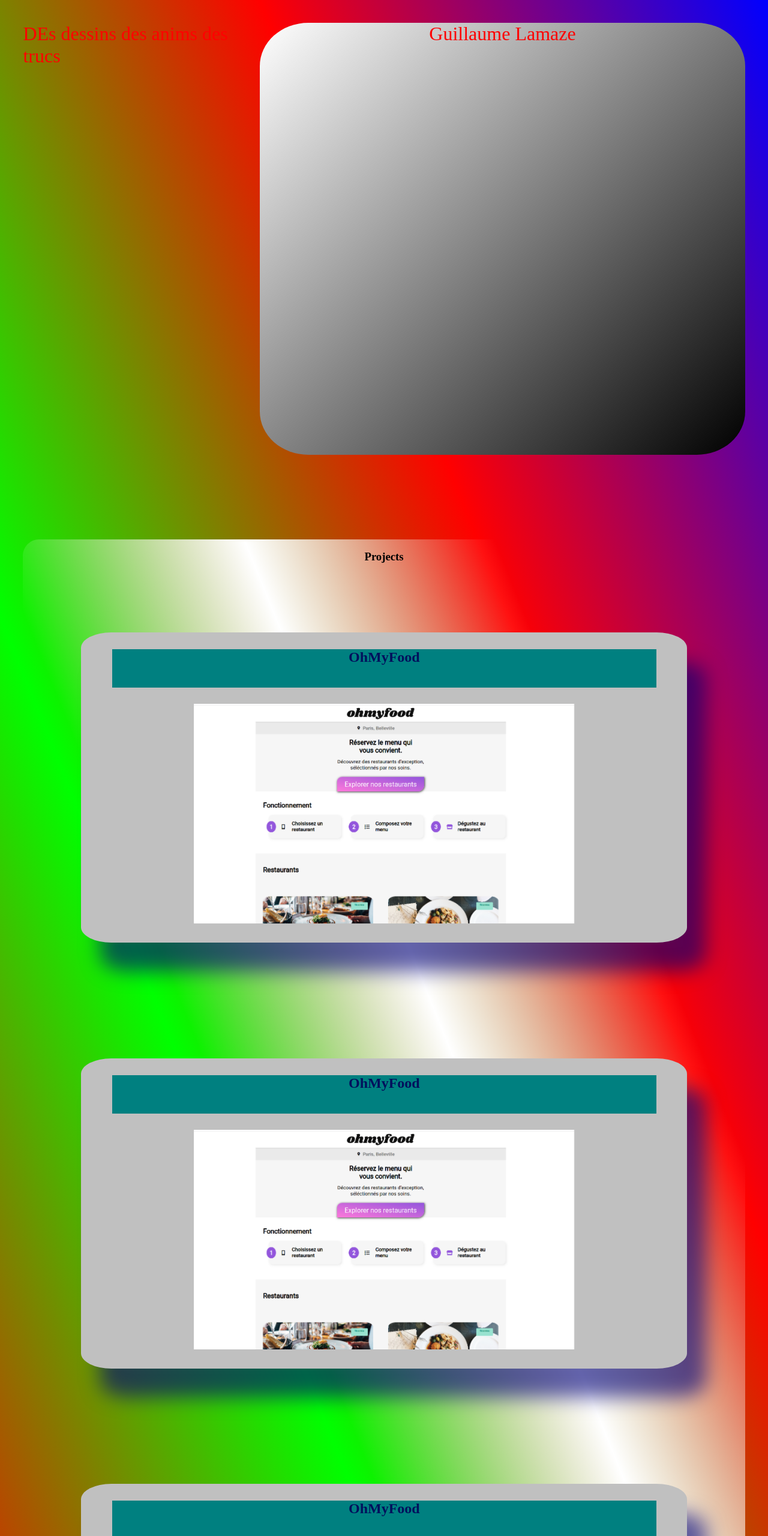
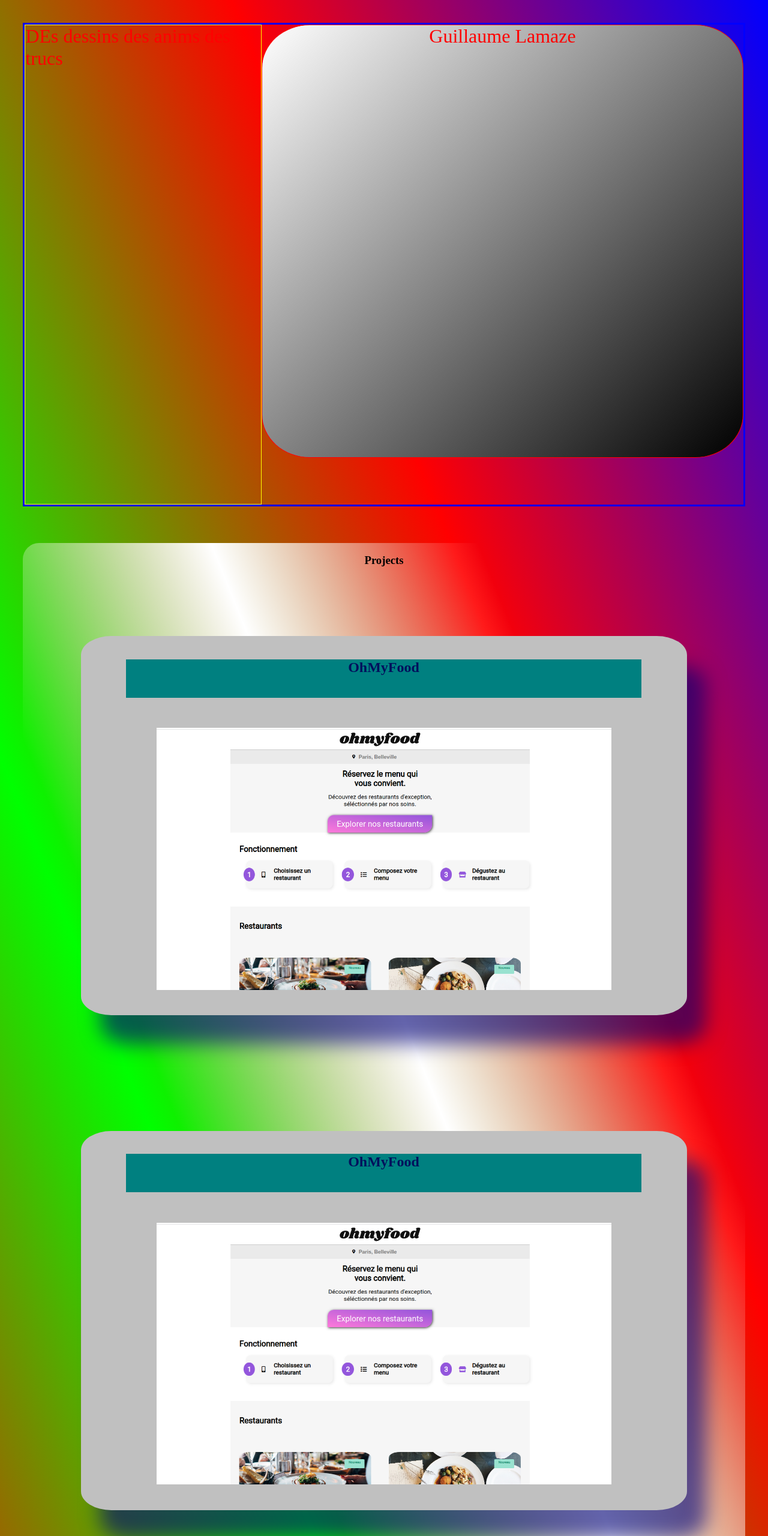
Before and after one commit to Flothar78/portfolio2, a website: page index.html in a window 1280 px wide. Shown: the top 2560 px of the page at 60% size. Drawn offline with Linux system fonts and the light colour scheme.

Commit message:
Adjustments

```diff
--- a/index.html
+++ b/index.html
@@ -17,8 +17,8 @@
         <h3>Projects</h3>
 
         <div class="project">
-          <figure>
-            <figcaption class="project-figcaption">OhMyFood</figcaption>
+          <div>
+            <div class="project-figcaption">OhMyFood</div>
             <a
               href="https://flothar78.github.io/GuillaumeLamaze_3_23022021/"
               target="_blank"
@@ -29,11 +29,11 @@
                 alt="oh-my-food-photo"
               />
             </a>
-          </figure>
+          </div>
         </div>
         <div class="project">
-          <figure>
-            <figcaption class="project-figcaption">OhMyFood</figcaption>
+          <div>
+            <div class="project-figcaption">OhMyFood</div>
             <a
               href="https://flothar78.github.io/GuillaumeLamaze_3_23022021/"
               target="_blank"
@@ -44,11 +44,11 @@
                 alt="oh-my-food-photo"
               />
             </a>
-          </figure>
+          </div>
         </div>
         <div class="project">
-          <figure>
-            <figcaption class="project-figcaption">OhMyFood</figcaption>
+          <div>
+            <div class="project-figcaption">OhMyFood</div>
             <a
               href="https://flothar78.github.io/GuillaumeLamaze_3_23022021/"
               target="_blank"
@@ -59,7 +59,7 @@
                 alt="oh-my-food-photo"
               />
             </a>
-          </figure>
+          </div>
         </div>
       </div>
     </div>
--- a/sass/portfolio.scss
+++ b/sass/portfolio.scss
@@ -4,13 +4,18 @@
 @import "./layout/draws-and-person-frames";
 @import "./layout/background-color";
 @import "./layout/projects-frame";
-@media screen and (min-width: 900px) and (max-width: 1400px) {
+@media screen and (min-width: 992px) and (max-width: 1400px) {
   .projects-frame {
     border-radius: 27px;
     .project {
-      max-height: 65vh;
       .project-figcaption {
         height: 8vh;
+        width: 85%;
+        margin: auto;
+        margin-bottom: 5%;
+      }
+      .project-picture {
+        width: 75%;
       }
     }
   }
@@ -19,9 +24,14 @@
   .projects-frame {
     border-radius: 43px;
     .project {
-      max-height: 80vh;
       .project-figcaption {
-        height: 10vh;
+        height: 7vh;
+        width: 75%;
+        margin: auto;
+      }
+      .project-picture {
+        width: 65%;
+        margin-top: 3%;
       }
     }
   }
--- a/sass/utils/_mixins.scss
+++ b/sass/utils/_mixins.scss
@@ -3,15 +3,18 @@
   padding: 3%;
 }
 @mixin draws-and-person-frames {
+  border: 3px solid blue;
   display: flex;
   justify-content: space-around;
   height: 100vh;
 }
 @mixin draws-frame {
+  border: 1px solid yellow;
   font-size: 2em;
   color: red;
 }
 @mixin personal-frame {
+  border: 1px solid red;
   background: $personal-frame-bg;
   width: 70%;
   height: 90%;
@@ -39,26 +42,31 @@
 }
 @mixin project {
   background: $project-bg;
+  display: flex;
+  flex-direction: column;
+  justify-content: center;
+
+  min-height: 79vh;
   box-shadow: 2em 3em 2em rgba(2, 2, 119, 0.614);
   border-radius: 5%;
   margin: 8%;
-  padding: 1%;
   text-align: center;
   color: rgb(3, 16, 92);
 }
 @mixin project-figcaption {
   position: relative;
+
+  background: $project-figcaption-bg;
   font-size: 1.5em;
   text-align: center;
   font-weight: bold;
   margin-bottom: 3%;
-  background: $project-figcaption-bg;
   opacity: 0;
   z-index: 2;
 }
 @mixin project-picture {
   position: relative;
-  max-width: 70%;
+  width: 75%;
   opacity: 0;
   z-index: 1;
 }
--- a/src/portfolio.ts
+++ b/src/portfolio.ts
@@ -11,7 +11,6 @@ const observer = new IntersectionObserver(
       }
     });
   }
-  // { rootMargin: "-250px" }
 );
 pictures.forEach((picture) => {
   observer.observe(picture);
```
Also changed, not shown: dist/portfolio.js, sass/portfolio.css, 2 other files.
